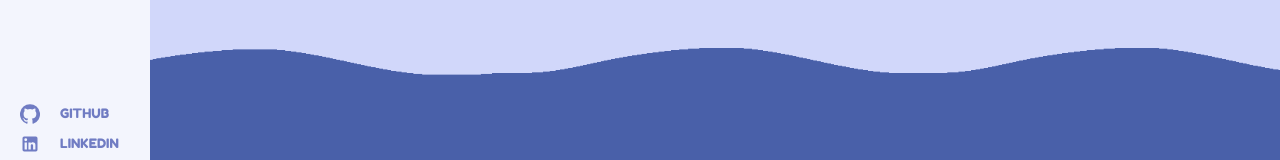
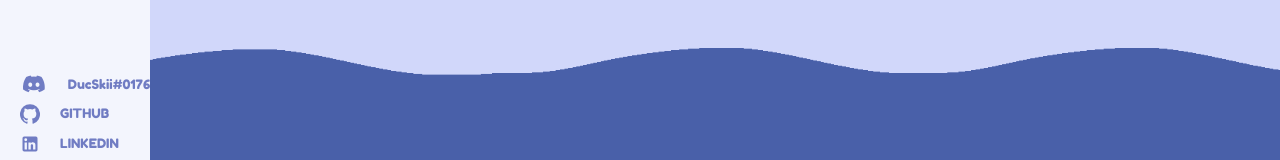
Before and after one commit to DucSkii/portfolio, a React (Create React App) app: page /work in a window 1280 px wide. Shown: the part 581-741 px from the top of the page. Built offline with nearby package versions, Linux system fonts and the light colour scheme.

Commit message:
added discord icon

```diff
--- a/src/components/Navigation/index.js
+++ b/src/components/Navigation/index.js
@@ -37,6 +37,12 @@ const Navigation = () => {
     if (open === true) {
       return (
         <div className={classes.socials}>
+          <div style={{ display: 'flex', alignItems: 'center' }}>
+            <i className="fab fa-discord" aria-hidden="true"
+              style={{ color: '#707cc3', padding: '5px 22px', fontSize: '19px', userSelect: 'none' }}
+            />
+            <Typography color='primary' style={{ fontSize: '13px' }}>DucSkii#0176</Typography>
+          </div>
           <a href='https://github.com/DucSkii' target="_blank" rel="noopener noreferrer"
           >
             <Button className={classes.buttonSocialsExpanded}>
@@ -70,6 +76,11 @@ const Navigation = () => {
 
     return (
       <div className={classes.socials}>
+        <Button className={classes.buttonSocials} onClick={() => setOpen(true)}>
+          <i className="fab fa-discord" aria-hidden="true"
+            style={{ color: '#707cc3', padding: '5px 22px', fontSize: '19px', userSelect: 'none' }}
+          />
+        </Button>
         <a href='https://github.com/DucSkii' target="_blank" rel="noopener noreferrer"
           style={{
             display: 'flex',
```
Also changed, not shown: 1 other file (tests, documents, lock files or other folders).
